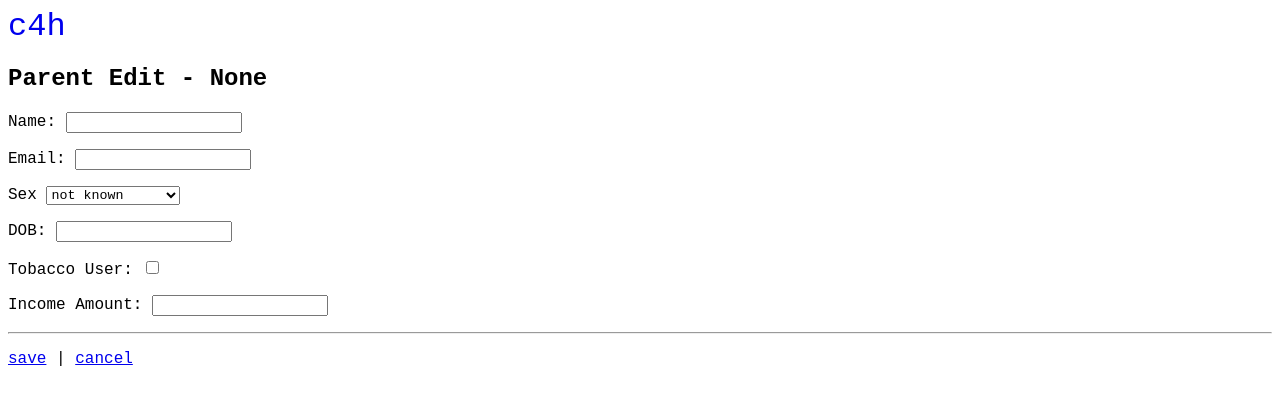
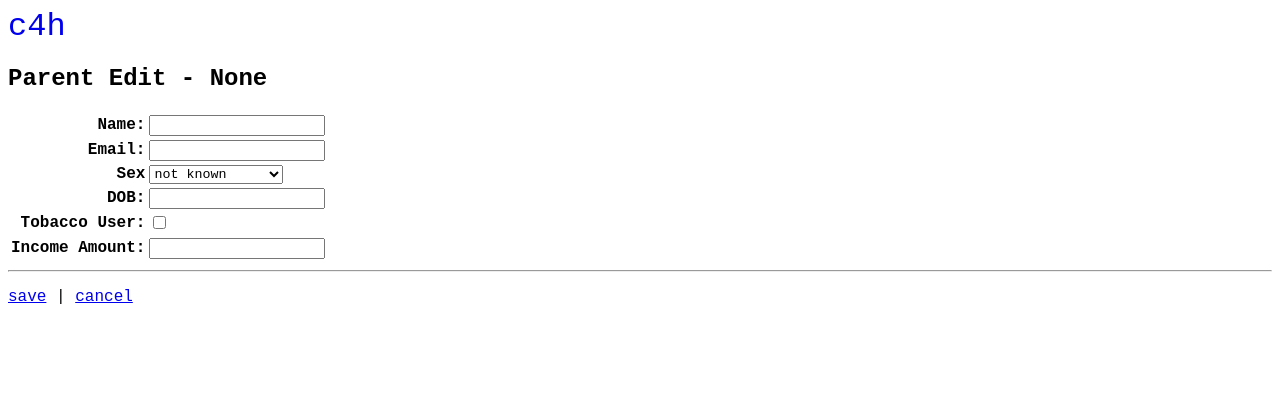
Before and after one commit to ronjohn4/c4maint, a Flask app: template app/templates/parentedit.html in a window 1280 px wide. Shown: the top 405 px of the page. Run offline with Flask 2, Linux system fonts and the light colour scheme; the template is opened without the code that fills it: values that come from a table or form of the project are taken from there, others are empty.

Commit message:
Make view and edit pages have a similar layout and display

```diff
--- a/app/templates/base.html
+++ b/app/templates/base.html
@@ -28,9 +28,9 @@
         </div>
         {% with messages = get_flashed_messages() %}
             {% if messages %}
-                <ul>
+                <ul class="messaged-ul">
                     {% for message in messages %}
-                    <li>{{ message }}</li>
+                    <li class="messages-li">{{ message }}</li>
                     {% endfor %}
                 </ul>
             {% endif %}
--- a/app/templates/index.html
+++ b/app/templates/index.html
@@ -1,8 +1,6 @@
 {% extends "base.html" %}
 
 {% block content %}
-<p>
-    c4h data structures<p>
-    <td><a href="/parents">parents</a></td>
-</p>
+<h2>c4h data structures</h2>
+<td><a href="/parents">parents</a></td>
 {% endblock %}
--- a/app/templates/parentedit.html
+++ b/app/templates/parentedit.html
@@ -2,13 +2,17 @@
 
 {% macro with_errors(field) %}
     <div class="form_field">
-    {% if field.errors %}
-        {% set css_class = 'has_error ' + kwargs.pop('class', '') %}
-        {{ field.label }} {{ field(class=css_class, **kwargs) }}
-        <ul class="errors">{% for error in field.errors %}<li>{{ error|e }}</li>{% endfor %}</ul>
-    {% else %}
-        {{ field.label }} {{ field(**kwargs) }}
-    {% endif %}
+        <tr>
+            {% if field.errors %}
+                {% set css_class = 'has_error ' + kwargs.pop('class', '') %}
+                <td align="right" style="font-weight:bold">{{ field.label }}</td>
+                <td>{{ field(class=css_class, **kwargs) }}</td>
+                <ul class="errors">{% for error in field.errors %}<li>{{ error|e }}</li>{% endfor %}</ul>
+            {% else %}
+                <td align="right" style="font-weight:bold">{{ field.label }}</td>
+                <td>{{ field(**kwargs) }}</td>
+            {% endif %}
+        </tr>
     </div>
 {% endmacro %}
 
@@ -17,12 +21,14 @@
 
 <form name="EditForm" method="POST" action="/parentedit/{{ form.id.data }}">
     {{ form.csrf_token }}{{ form.hidden_tag() }}
-    <p>{{ with_errors(form.name) }}</p>
-    <p>{{ with_errors(form.email) }}</p>
-    <p>{{ with_errors(form.sex) }}</p>
-    <p>{{ with_errors(form.dob) }}</p>
-    <p>{{ with_errors(form.is_tobacco_user) }}</p>
-    <p>{{ with_errors(form.income_amount) }}</p>
+    <table>
+        {{ with_errors(form.name) }}
+        {{ with_errors(form.email) }}
+        {{ with_errors(form.sex) }}
+        {{ with_errors(form.dob) }}
+        {{ with_errors(form.is_tobacco_user) }}
+        {{ with_errors(form.income_amount) }}
+    </table>
 </form>
 <hr>
 <p><a href="javascript:submitEditform()">save</a> | <a href="{{ url_for('parents') }}">cancel</a></p>
--- a/app/templates/parentview.html
+++ b/app/templates/parentview.html
@@ -34,6 +34,6 @@
     </tr>
 </table>
 <hr>
-<td><a href="{{ url_for('parents') }}">cancel</a></td>
+<td><a href="{{ url_for('parents') }}">cancel</a></td> | <a href="{{ url_for('parentedit', id=parent.id) }}">edit</a>
 
 {% endblock %}
```
Also changed, not shown: requirements.txt (+20 -20 lines).
